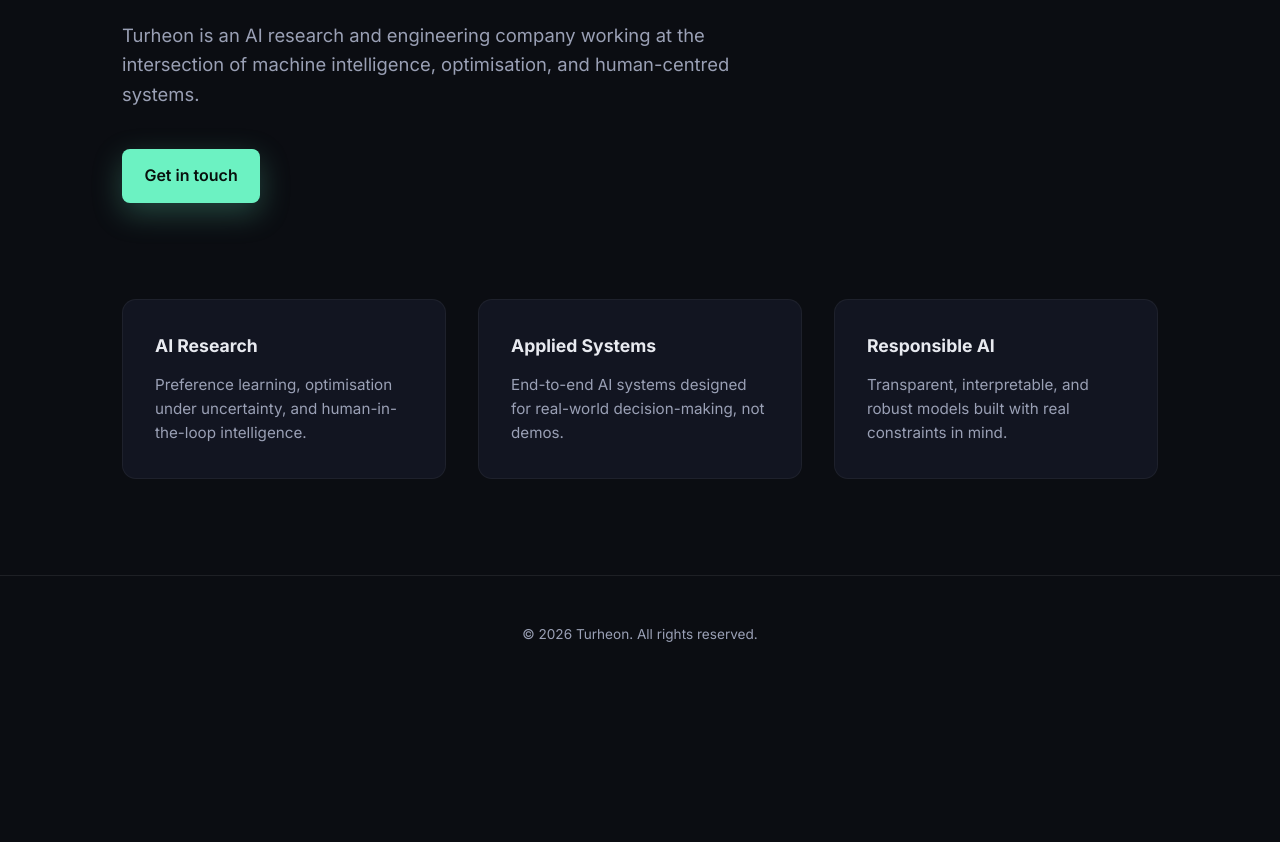
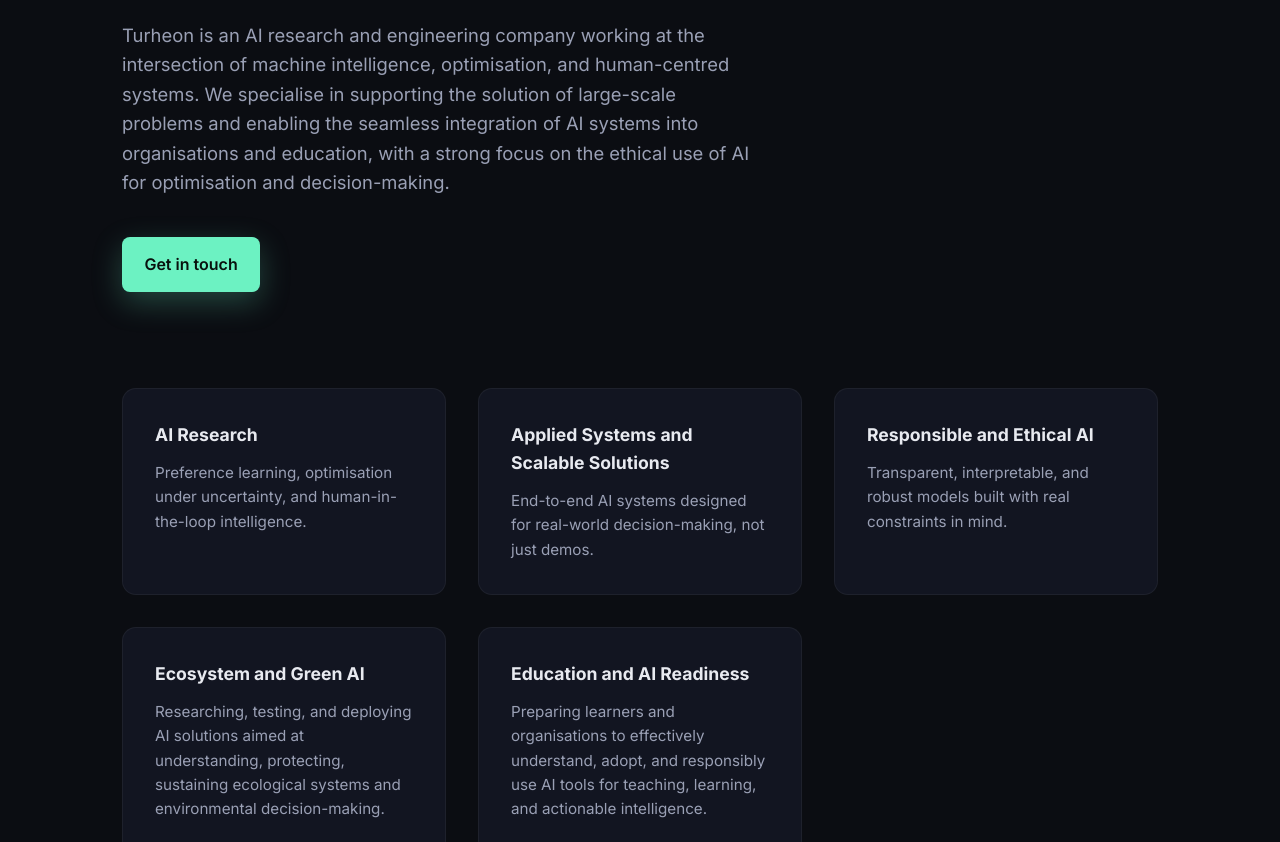
Before and after one commit to Turheon/turheon.github.io, a plain HTML site: page index.html in a window 1280 px wide. Shown: the part 490-1332 px from the top of the page. Before the commit the page ends 1183 px from the top, so only its background shows below. Drawn offline with Linux system fonts and the light colour scheme.

Commit message:
Update index.html: added cards about sevices

```diff
--- a/index.html
+++ b/index.html
@@ -3,7 +3,7 @@
 <head>
   <meta charset="UTF-8" />
   <meta name="viewport" content="width=device-width, initial-scale=1.0" />
-  <title>Turheon — Artificial Intelligence Research & Systems</title>
+  <title>Turheon — Artificial Intelligence Research & Solutions</title>
   <link rel="stylesheet" href="css/style.css">
 
   <!-- Fonts -->
@@ -31,8 +31,9 @@
   <section class="hero">
     <h1>Building intelligent systems<br>for complex decisions</h1>
     <p>
-      Turheon is an AI research and engineering company working at the intersection
-      of machine intelligence, optimisation, and human-centred systems.
+      Turheon is an AI research and engineering company working at the intersection of machine intelligence, optimisation, and human-centred systems.
+      We specialise in supporting the solution of large-scale problems and enabling the seamless integration of AI systems into organisations and education,
+      with a strong focus on the ethical use of AI for optimisation and decision-making.
     </p>
     <a class="cta" href="#">Get in touch</a>
   </section>
@@ -48,17 +49,31 @@
         </p>
       </div>
       <div class="card">
-        <h3>Applied Systems</h3>
+        <h3>Applied Systems and Scalable Solutions</h3>
         <p>
           End-to-end AI systems designed for real-world decision-making,
-          not demos.
+          not just demos.
         </p>
       </div>
       <div class="card">
-        <h3>Responsible AI</h3>
+        <h3>Responsible and Ethical AI</h3>
         <p>
           Transparent, interpretable, and robust models built with
           real constraints in mind.
+        </p>
+      </div>
+      <div class="card">
+        <h3>Ecosystem and Green AI</h3>
+        <p>
+          Researching, testing, and deploying AI solutions aimed at understanding, protecting,
+          sustaining ecological systems and environmental decision-making.
+        </p>
+      </div>
+      <div class="card">
+        <h3>Education and AI Readiness</h3>
+        <p>
+          Preparing learners and organisations to effectively understand, adopt,
+          and responsibly use AI tools for teaching, learning, and actionable intelligence.
         </p>
       </div>
     </div>
```
